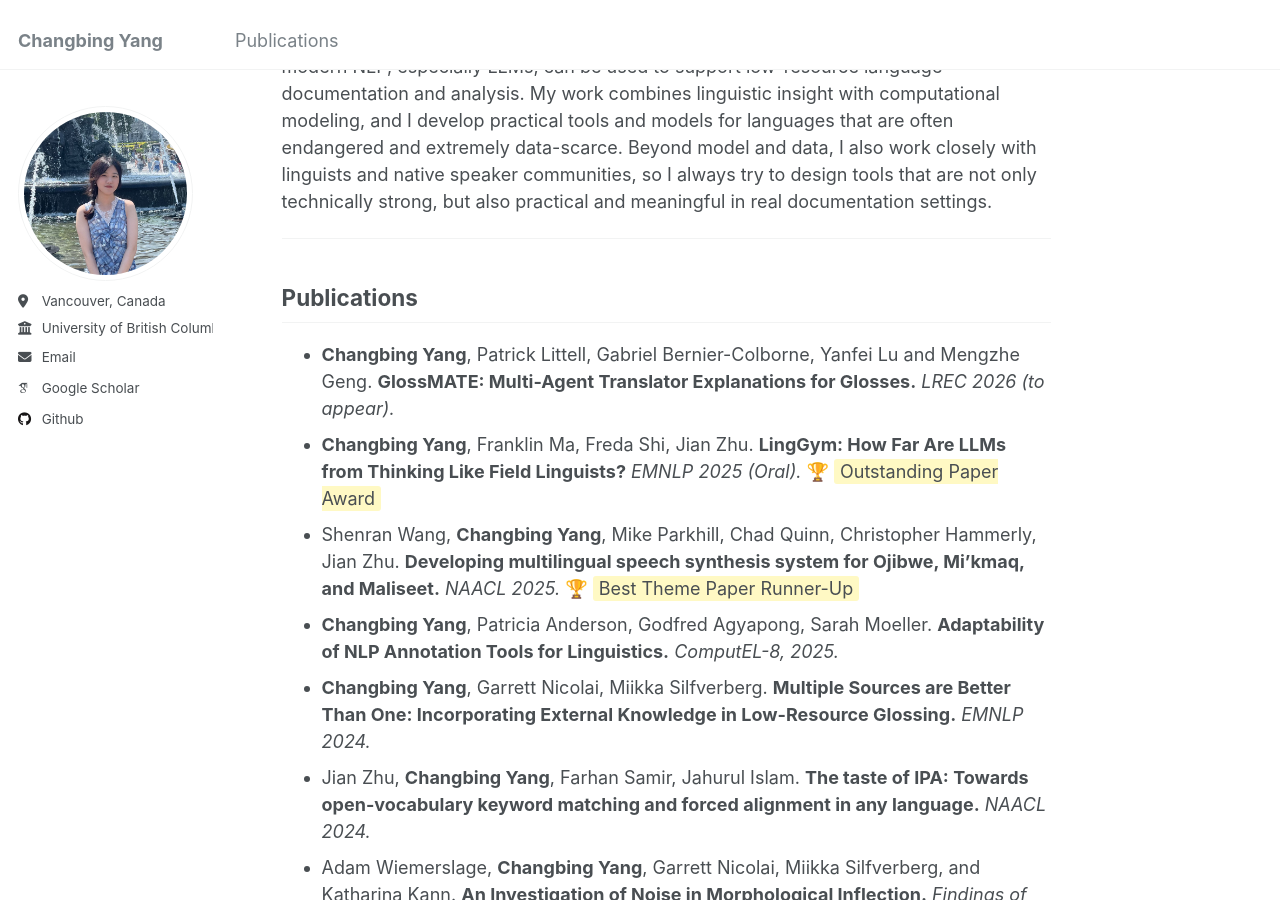
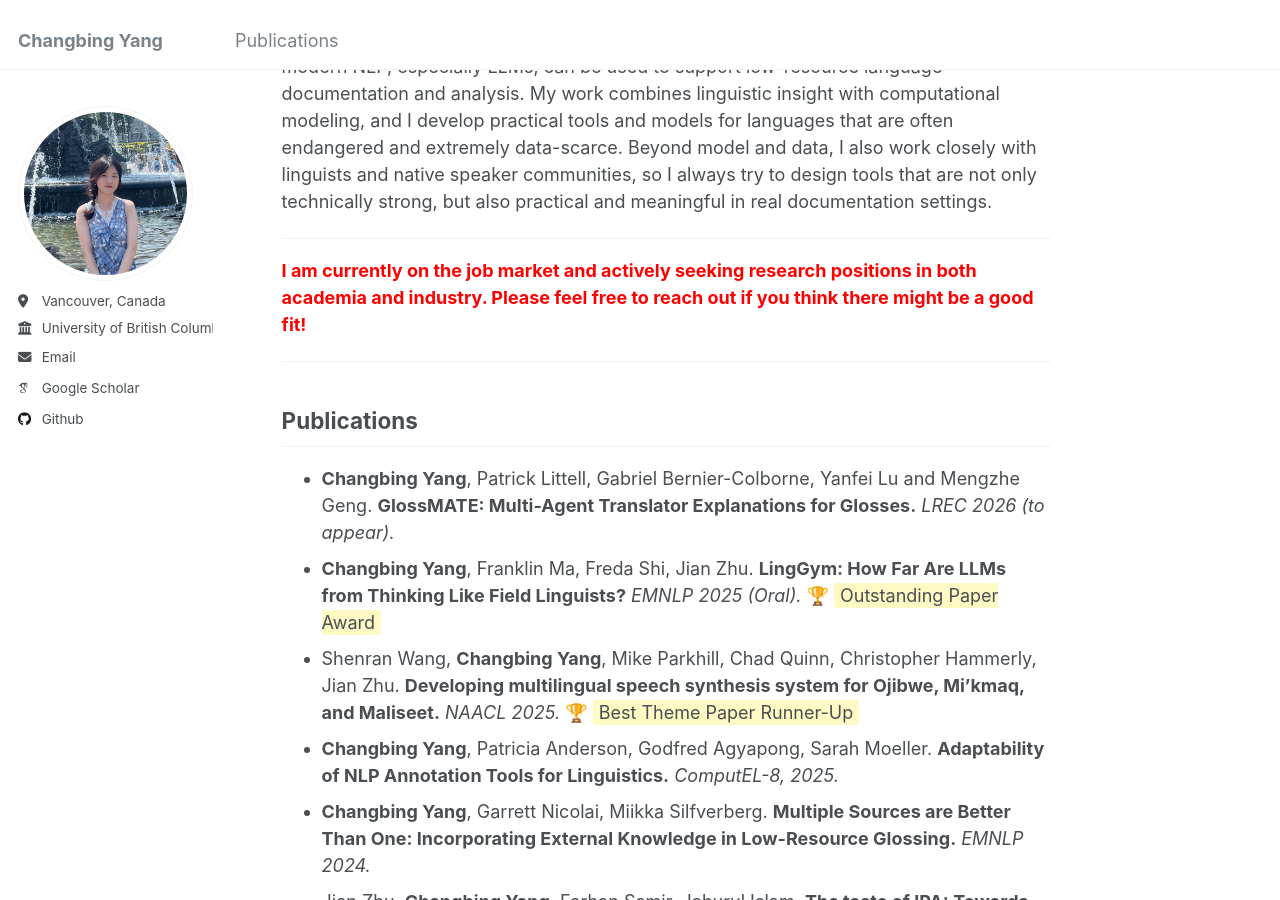
Before and after one commit to changbingY/changbingY.github.io, a Jekyll site: the page built from _pages/about.md, in a window 1280 px wide and 900 px high, scrolled down 380 px. Built offline with Jekyll 4.4.1, drawn with Linux system fonts in a browser that asks for light colours; some web fonts are replaced.

Commit message:
Update about.md

```diff
--- a/_pages/about.md
+++ b/_pages/about.md
@@ -12,6 +12,9 @@ Technologies team. Feel free to reach out if you'd like to chat or explore poten
 
 ## Research Interests
 My research is at the intersection of linguistics and AI. My work mainly focuses on how modern NLP, especially LLMs, can be used to support low-resource language documentation and analysis. My work combines linguistic insight with computational modeling, and I develop practical tools and models for languages that are often endangered and extremely data-scarce. Beyond model and data, I also work closely with linguists and native speaker communities, so I always try to design tools that are not only technically strong, but also practical and meaningful in real documentation settings.
+
+---
+<p style="color: red;"><strong>I am currently on the job market and actively seeking research positions in both academia and industry. Please feel free to reach out if you think there might be a good fit!</strong></p>
 
 ---
 
```
